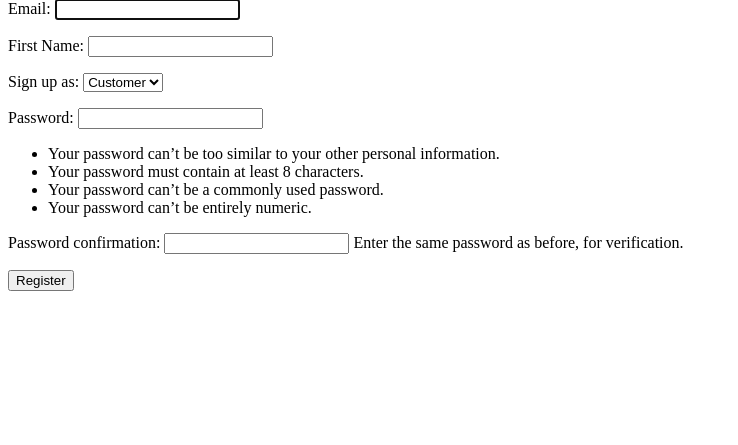
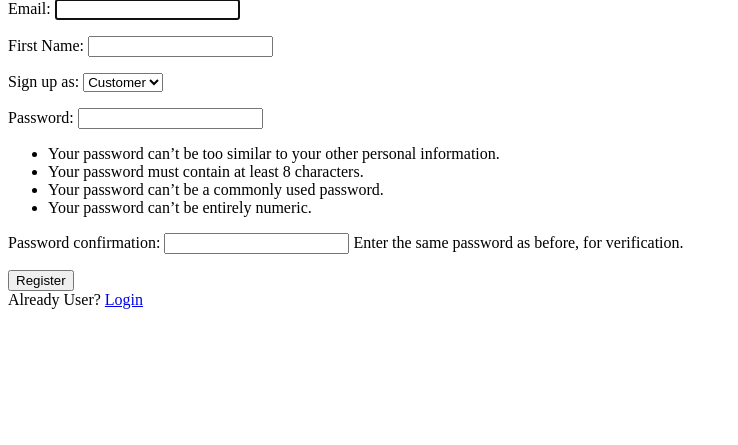
Before and after one commit to sai-krishna-kotha/easyads, a Django app: page /users/signup/ in a window 1280 px wide. Shown: the part 68-513 px from the top of the page, without its empty margins (0-738 px from the left). Run offline with Django 5.2, Linux system fonts and the light colour scheme.

Commit message:
feat: User move from login page to signup page and viseversa

```diff
--- a/templates/app1_users/login.html
+++ b/templates/app1_users/login.html
@@ -19,5 +19,8 @@
         {{ form.as_p }}
         <button type="submit">Login</button>
     </form>
+    <div>New User?
+      <a href="/users/signup/">Signup</a>
+    </div>
 </body>
 </html>
--- a/templates/app1_users/signup.html
+++ b/templates/app1_users/signup.html
@@ -19,5 +19,9 @@
         {{ form.as_p }}
         <button type="submit">Register</button>
     </form>
+    <div>
+      Already User?
+      <a href="/users/login/">Login</a>
+    </div>
 </body>
 </html>
```
